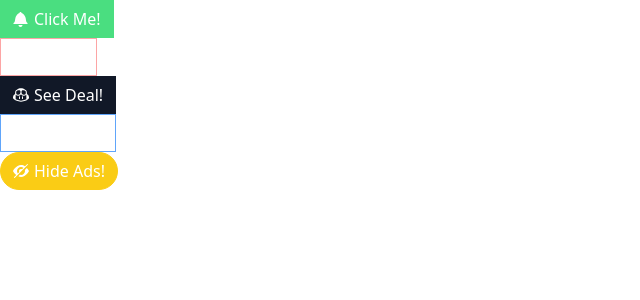
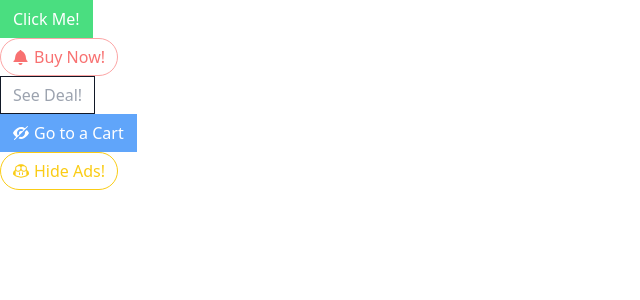
Before and after one commit to CocoTapi/modern_react_2023, a React (Create React App) app in the folder section_10/: page / in a window 1280 px wide. Shown: the top 300 px of the page, without its empty margins (0-640 px from the left). Built offline with nearby package versions, Linux system fonts and the light colour scheme.

Commit message:
fixed the styling bug by using an npm package

```diff
--- a/section_10/package.json
+++ b/section_10/package.json
@@ -12,6 +12,7 @@
     "react-dom": "^18.2.0",
     "react-icons": "^4.10.1",
     "react-scripts": "5.0.1",
+    "tailwind-merge": "^1.14.0",
     "web-vitals": "^2.1.4"
   },
   "scripts": {
--- a/section_10/src/App.js
+++ b/section_10/src/App.js
@@ -6,19 +6,19 @@ function App() {
   return (
     <div>
       <div>
-        <Button success ><GoBell/>Click Me!</Button>
+        <Button success >Click Me!</Button>
       </div>
       <div>
-        <Button danger outline >Buy Now!</Button>
+        <Button danger rounded outline ><GoBell />Buy Now!</Button>
       </div>
       <div>
-        <Button secondary><GoCopilot/>See Deal!</Button>
+        <Button secondary outline >See Deal!</Button>
       </div>
       <div>
-        <Button primary outline>Go to a Cart</Button>
+        <Button primary><GoEyeClosed />Go to a Cart</Button>
       </div>
       <div>
-        <Button warning rounded><GoEyeClosed />Hide Ads!</Button>
+        <Button warning rounded outline><GoCopilot />Hide Ads!</Button>
       </div>
     </div>
   );
--- a/section_10/src/Button.js
+++ b/section_10/src/Button.js
@@ -1,4 +1,5 @@
 import className from 'classnames';
+import { twMerge } from 'tailwind-merge';
 
 function Button ({
     children,
@@ -10,7 +11,7 @@ function Button ({
     rounded,
     outline,
 }) {
-    const classes = className('flex items-center px-3 py-1.5 border', {
+    let classes = className('flex items-center px-3 py-1.5 border', {
         'border-blue-400 bg-blue-400 text-white': primary,
         'border-gray-900 bg-gray-900 text-white': secondary,
         'border-green-400 bg-green-400 text-white': success,
@@ -19,11 +20,13 @@ function Button ({
         'rounded-full': rounded,
         'bg-white': outline,
         'text-blue-400': outline && primary,
-        'text-gray-900': outline && secondary,
+        'text-gray-400': outline && secondary,
         'text-green-400': outline && success,
         'text-yellow-400': outline && warning,
-        'text-red-300': outline && danger,
+        'text-red-400': outline && danger,
     });
+
+    classes = twMerge(classes);
 
     return (
         <button className={classes}>{children}</button>
```
Also changed, not shown: 1 other file (tests, documents, lock files or other folders).
